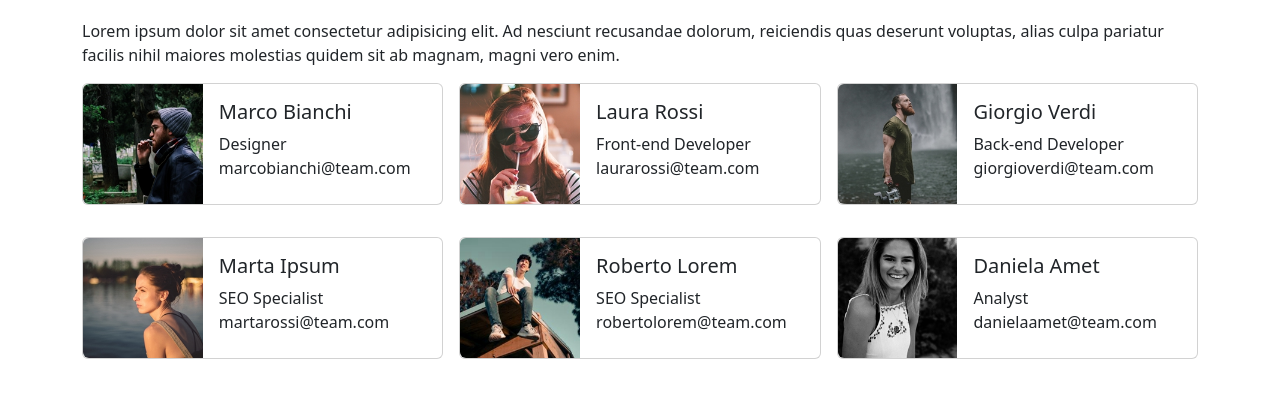
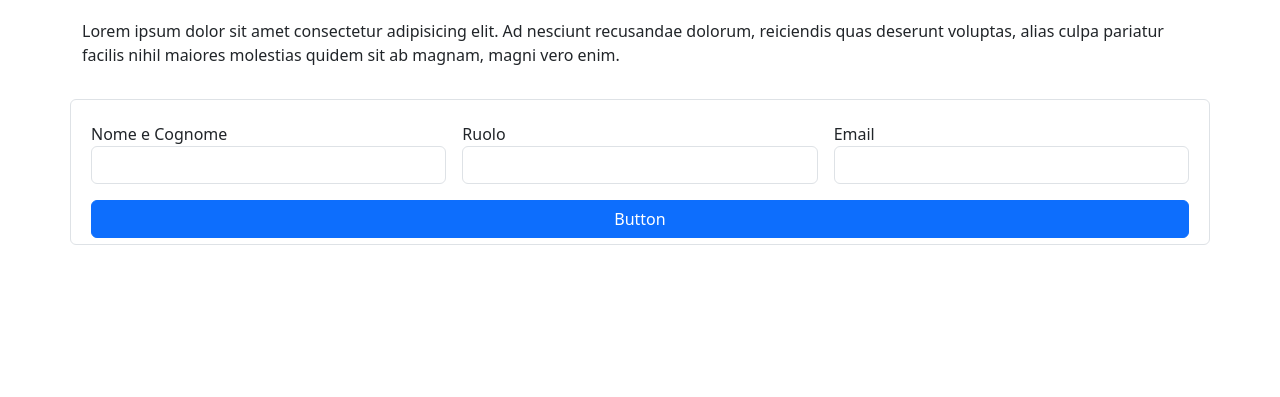
Before and after one commit to FrancescoGiommi/js-our-team, a plain HTML site: page index.html in a window 1280 px wide. Shown: the part 101-498 px from the top of the page. Drawn offline with nearby package versions, Linux system fonts and the light colour scheme.

Commit message:
Add form

```diff
--- a/index.html
+++ b/index.html
@@ -25,8 +25,27 @@
             vero enim.
           </p>
         </div>
+        <form class="row d-flex g-3 m-auto form-control" id="form-upload-card">
+          <div class="col-4">
+            <label for="name-member">Nome e Cognome</label>
+            <input type="text" class="form-control" id="name-member" />
+          </div>
+          <div class="col-4">
+            <label for="name-member">Ruolo</label>
+            <input type="text" class="form-control" id="role-member" />
+          </div>
+          <div class="col-4">
+            <label for="name-member">Email</label>
+            <input type="email" class="form-control" id="email-member" />
+          </div>
+          <div class="d-grid gap-2">
+            <button class="btn btn-primary" id="btn-generate-card">
+              Button
+            </button>
+          </div>
+        </form>
       </div>
-      <div class="row g-3" id="output-card">
+      <div class="row g-3 m-3" id="output-card">
         <!-- <div class="col-4">
           <div class="card mb-3" style="max-width: 540px">
             <div class="row g-0">
--- a/js/script.js
+++ b/js/script.js
@@ -48,11 +48,16 @@ const teamMembers = [
 
 /* dichiaro le classi degli elementi */
 const cardOutput = document.getElementById("output-card");
+const formUploadCard = document.getElementById("form-upload-card");
+const btnGenerateCard = document.getElementById("btn-generate-card");
 
 /* genero le card nel DOM con forEach */
 let cardHtml = "";
-teamMembers.forEach((member) => {
-  const cardMember = `
+
+formUploadCard.addEventListener("submit", (event) => {
+  event.preventDefault();
+  teamMembers.forEach((member) => {
+    const cardMember = `
        <div class="col-lg-4 col-md-6 col-xs-12">
           <div class="card mb-3" style="max-width: 540px">
             <div class="row  g-0">
@@ -74,6 +79,7 @@ teamMembers.forEach((member) => {
           </div>
         </div>
   `;
-  cardHtml += cardMember;
+    cardHtml += cardMember;
+  });
+  cardOutput.innerHTML = cardHtml;
 });
-cardOutput.innerHTML = cardHtml;
```
